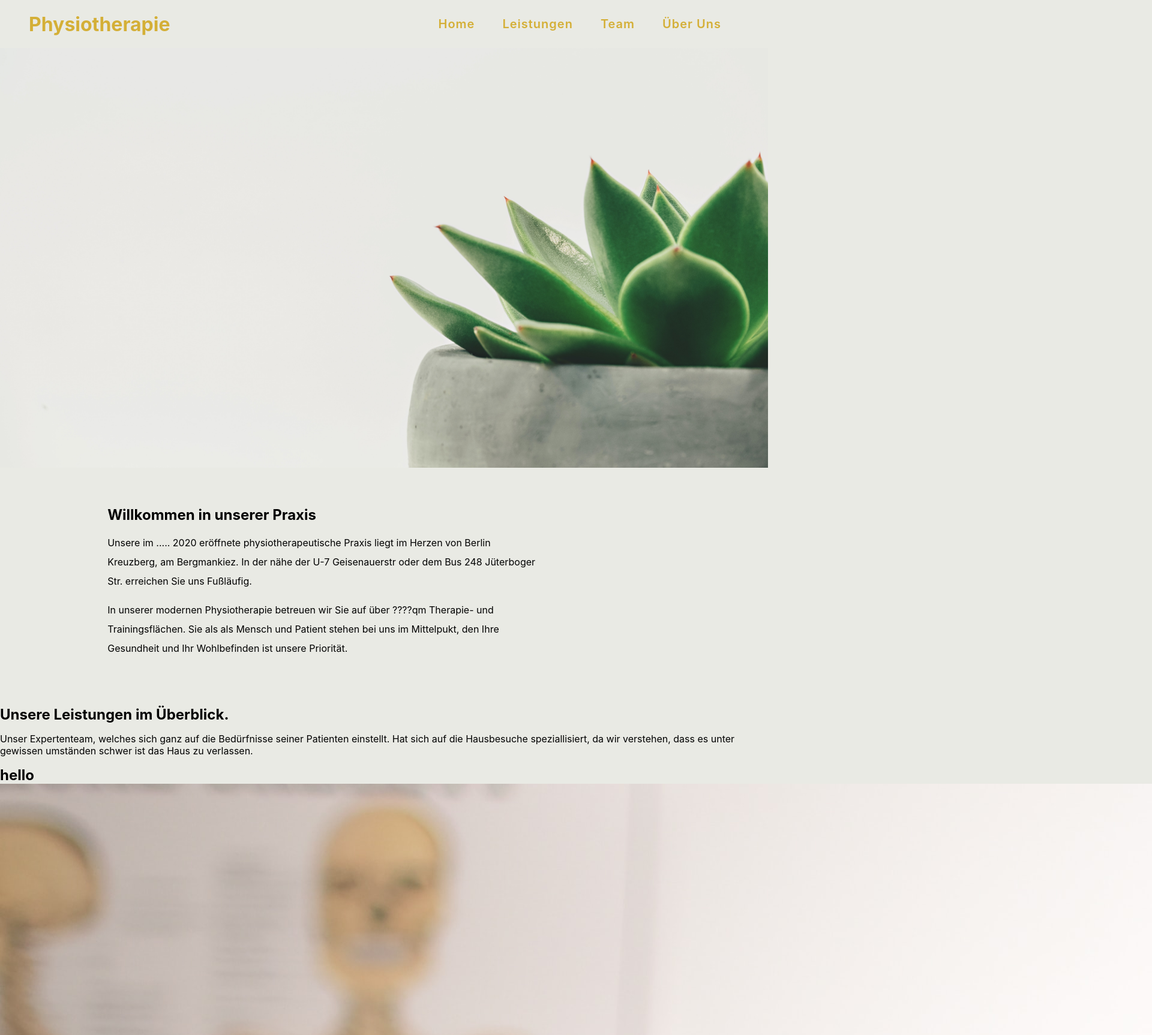
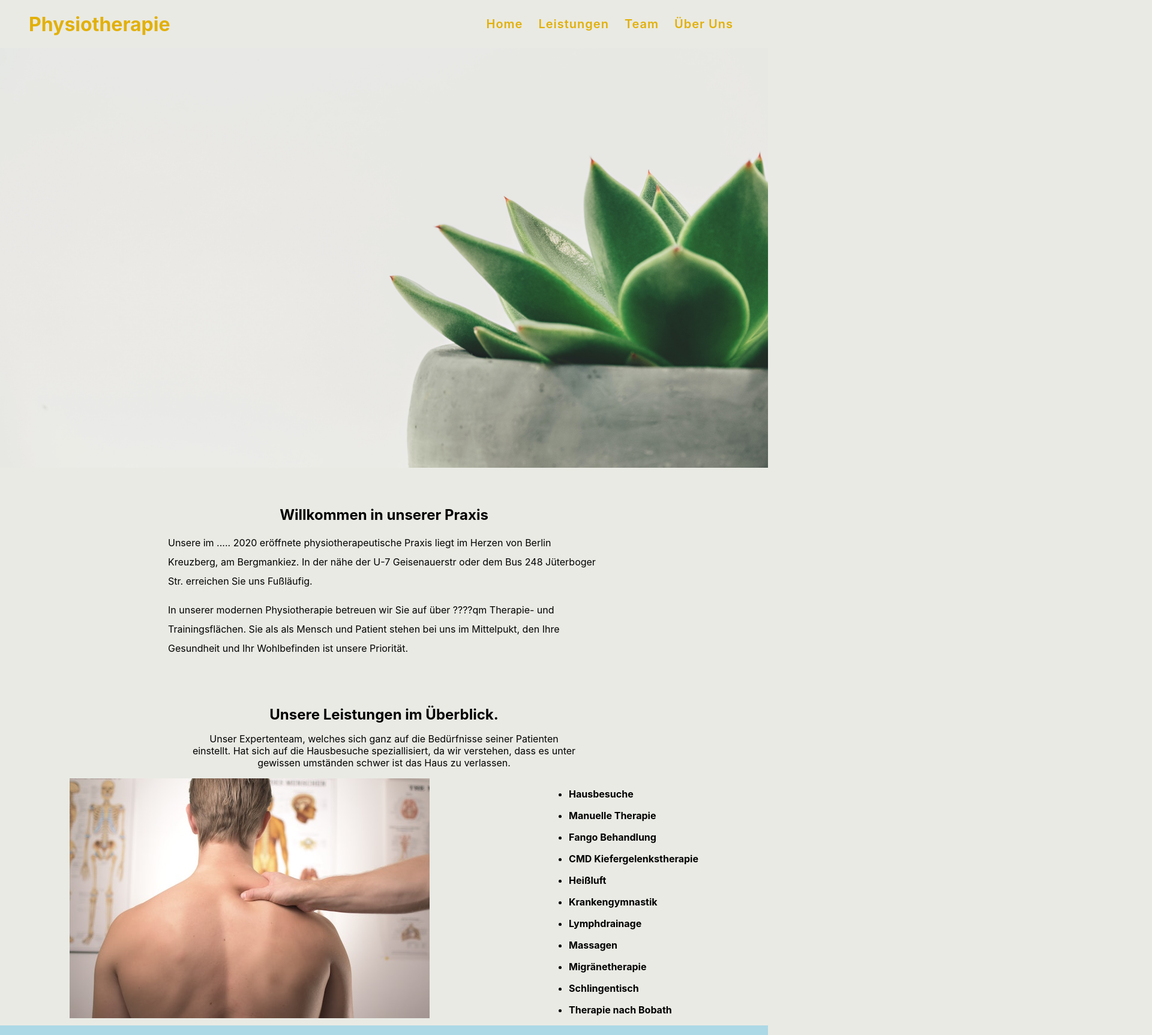
Before and after one commit to Romulo91/Physio_HP, a Next.js app: page / in a window 1280 px wide. Shown: the top 1726 px of the page at 60% size, 1920 px wide, since content can reach past the window. Built offline with nearby package versions, Linux system fonts and the light colour scheme.

Commit message:
leistungen_1

```diff
--- a/components/Header.module.scss
+++ b/components/Header.module.scss
@@ -12,7 +12,7 @@
 
     > h1 {
       flex-grow: 1;
-      color: #d4af37;
+      color: #e2b007;
     }
     > nav {
       display: flex;
@@ -21,8 +21,8 @@
         font-weight: 600;
         font-size: 20px;
         letter-spacing: 1px;
-        padding-right: 30px;
-        color: #d4af37;
+        margin-right: 10px;
+        color: #e2b007;
       }
     }
 
--- a/pages/index.js
+++ b/pages/index.js
@@ -37,16 +37,21 @@ export default function Home() {
       </section>
 
       <section className={styles.leistungen}>
+        <div>
+          <div>
             <h2>Unsere Leistungen im Überblick.</h2>
+
             <p>
               Unser Expertenteam, welches sich ganz auf die Bedürfnisse seiner
-          Patienten einstellt. Hat sich auf die Hausbesuche speziallisiert, da
-          wir verstehen, dass es unter gewissen umständen schwer ist das Haus zu
-          verlassen.
+              Patienten einstellt. Hat sich auf die Hausbesuche speziallisiert,
+              da wir verstehen, dass es unter gewissen umständen schwer ist das
+              Haus zu verlassen.
             </p>
+          </div>
+        </div>
 
+        <section>
           <div>
-          <h1> hello</h1>
             <img src="/leistungen.jpg" alt="leistungen" />
           </div>
           <div>
@@ -87,6 +92,7 @@ export default function Home() {
             </ul>
           </div>
         </section>
+      </section>
 
       <section className={styles.contact}>
         <div>
@@ -105,6 +111,7 @@ export default function Home() {
           </div>
         </div>
       </section>
+      <section className={styles.oeffnung}></section>
     </div>
   );
 }
--- a/pages/index.module.scss
+++ b/pages/index.module.scss
@@ -13,7 +13,6 @@
   align-items: center;
   padding: 5%;
   > div {
-    width: 80%;
     > p {
       line-height: 2;
       width: 90vh;
@@ -31,9 +30,20 @@
 }
 
 .leistungen {
-  > img {
-    width: 50px;
-    height: 50px;
+  display: flex;
+  flex-direction: column;
+  > div {
+    width: 50%;
+    margin: 0 auto;
+    text-align: center;
+    flex-grow: 1;
+  }
+  > section {
+    display: flex;
+    justify-content: space-around;
+    > div > ul > li > h3 {
+      font-size: 16px;
+    }
   }
 }
 
@@ -48,3 +58,6 @@
     gap: 1rem;
   }
 }
+
+.oeffnung {
+}
```
Also changed, not shown: components/Map.jsx (added, +13 -0 lines), public/leistungen.jpg. Lines whose indentation alone changed are shown as unchanged.
